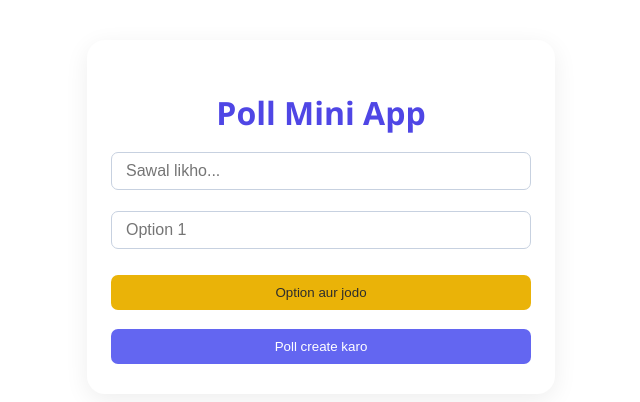
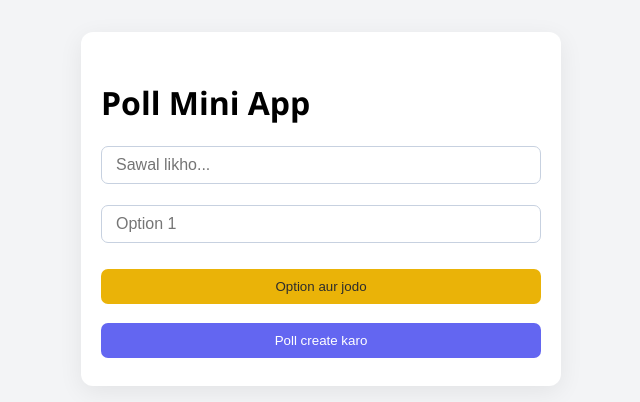
Before and after one commit to aakash07l/Poll-mini-app, a React (Vite) app: page / in a window 1280 px wide. Shown: the top 402 px of the page, without its empty margins (319-959 px from the left). Built offline with nearby package versions, Linux system fonts and the light colour scheme.

Commit message:
Update style.css

```diff
--- a/src/style.css
+++ b/src/style.css
@@ -1,25 +1,45 @@
+body {
+  margin: 0;
+  padding: 0;
+  background: #f3f4f6;
+}
+
+.navbar {
+  display: flex;
+  gap: 12px;
+  justify-content: center;
+  background: #ede9fe;
+  padding: 14px 0;
+  border-bottom: 1px solid #e5e7eb;
+  margin-bottom: 32px;
+}
+.navbar button {
+  font-size: 1rem;
+  font-weight: 500;
+  padding: 8px 30px;
+  border: none;
+  background: #a5b4fc;
+  color: #222;
+  border-radius: 6px;
+  cursor: pointer;
+  transition: background 0.2s;
+}
+.navbar button.active,
+.navbar button:active {
+  background: #6366f1;
+  color: #fff;
+}
 .poll-container {
-  max-width: 420px;
-  margin: 40px auto;
-  padding: 30px 24px;
+  max-width: 440px;
+  margin: 32px auto 16px auto;
+  padding: 28px 20px;
   background: #fff;
-  border-radius: 18px;
+  border-radius: 12px;
   box-shadow: 0 6px 24px rgba(0,0,0,0.07);
   font-family: 'Segoe UI', Arial, sans-serif;
 }
-
-h1 {
-  text-align: center;
-  color: #4f46e5;
-  margin-bottom: 18px;
-}
-
-.setup-form, .poll-area {
-  display: flex;
-  flex-direction: column;
-  gap: 14px;
-}
-
+h2,h3 { color: #4f46e5; margin-top: 0; }
+.setup-form, .poll-area { display: flex; flex-direction: column; gap: 14px; }
 .question-input, .option-input {
   padding: 9px 14px;
   margin-bottom: 7px;
@@ -27,7 +47,6 @@ h1 {
   border: 1px solid #c7d1e0;
   font-size: 1rem;
 }
-
 .add-btn, .submit-btn, .vote-btn {
   padding: 10px;
   margin-top: 5px;
@@ -39,31 +58,10 @@ h1 {
   color: #fff;
   transition: background 0.2s;
 }
+.add-btn { background: #eab308; color: #2d2d2d; }
+.add-btn:hover, .submit-btn:hover, .vote-btn:hover { background: #4338ca; color: #fff; }
+.vote-count { margin-left: 8px; background: #f1f5f9; color: #444; border-radius: 5px; padding: 2px 6px; font-size: 0.94em; }
+.results-list { margin-top: 12px; padding-left: 18px; }
+.results-list li { margin-bottom: 5px; }
 
-.add-btn {
-  background: #eab308;
-  color: #2d2d2d;
-}
-
-.add-btn:hover, .submit-btn:hover, .vote-btn:hover {
-  background: #4338ca;
-  color: #fff;
-}
-
-.vote-count {
-  margin-left: 8px;
-  background: #f1f5f9;
-  color: #444;
-  border-radius: 5px;
-  padding: 2px 6px;
-  font-size: 0.94em;
-}
-
-.results-list {
-  margin-top: 12px;
-  padding-left: 18px;
-}
-
-.results-list li {
-  margin-bottom: 5px;
-}
+.poll-list { max-width: 600px; margin: 0 auto; }
```
